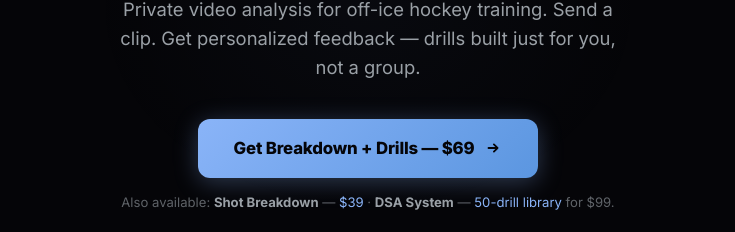
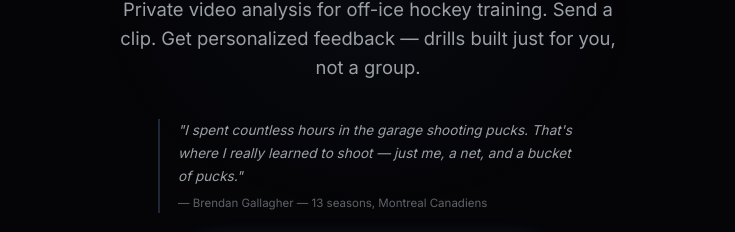
Before and after one commit to michaelfranzoni5-sys/dsa-hockey-site, a plain HTML site: page index.html in a window 1280 px wide. Shown: the part 568-800 px from the top of the page, without its empty margins (272-1007 px from the left). Drawn offline with Linux system fonts and the light colour scheme.

Commit message:
add Brendan Gallagher pull-quote about garage training in hero

```diff
--- a/index.html
+++ b/index.html
@@ -268,6 +268,32 @@ body::before {
   color: var(--text-dim);
 }
 .hero-sub strong { color: var(--text-secondary); }
+
+/* ═══ HERO PULL QUOTE ═══ */
+.hero-quote {
+  max-width: 420px;
+  margin: 24px auto 28px;
+  padding: 0 0 0 18px;
+  border-left: 2px solid rgba(138, 180, 248, 0.2);
+  text-align: left;
+}
+.hero-quote p {
+  font-size: 0.85em;
+  font-style: italic;
+  color: var(--text-secondary);
+  line-height: 1.7;
+  margin-bottom: 6px;
+}
+.hero-quote cite {
+  font-size: 0.72em;
+  font-style: normal;
+  color: var(--text-dim);
+  display: block;
+}
+@media (max-width: 480px) {
+  .hero-quote { margin: 20px auto 24px; padding: 0 0 0 14px; }
+  .hero-quote p { font-size: 0.82em; }
+}
 
 /* ═══ ANALYSIS SHOWCASE ═══ */
 .showcase {
@@ -729,6 +755,10 @@ body::before {
   <div class="hero-badge"><span class="dot"></span> 48-hour turnaround</div>
   <h1>Your Shot,<br>Broken Down.</h1>
   <p class="tagline">Private video analysis for off-ice hockey training. Send a clip. Get personalized feedback — drills built just for you, not a group.</p>
+  <div class="hero-quote">
+    <p>"I spent countless hours in the garage shooting pucks. That's where I really learned to shoot — just me, a net, and a bucket of pucks."</p>
+    <cite>— Brendan Gallagher — 13 seasons, Montreal Canadiens</cite>
+  </div>
   <a href="#pricing" class="hero-cta">
     Get Breakdown + Drills — $69
     <svg viewBox="0 0 20 20" fill="currentColor"><path fill-rule="evenodd" d="M10.293 5.293a1 1 0 011.414 0l4 4a1 1 0 010 1.414l-4 4a1 1 0 01-1.414-1.414L12.586 11H5a1 1 0 110-2h7.586l-2.293-2.293a1 1 0 010-1.414z"/></svg>
```
